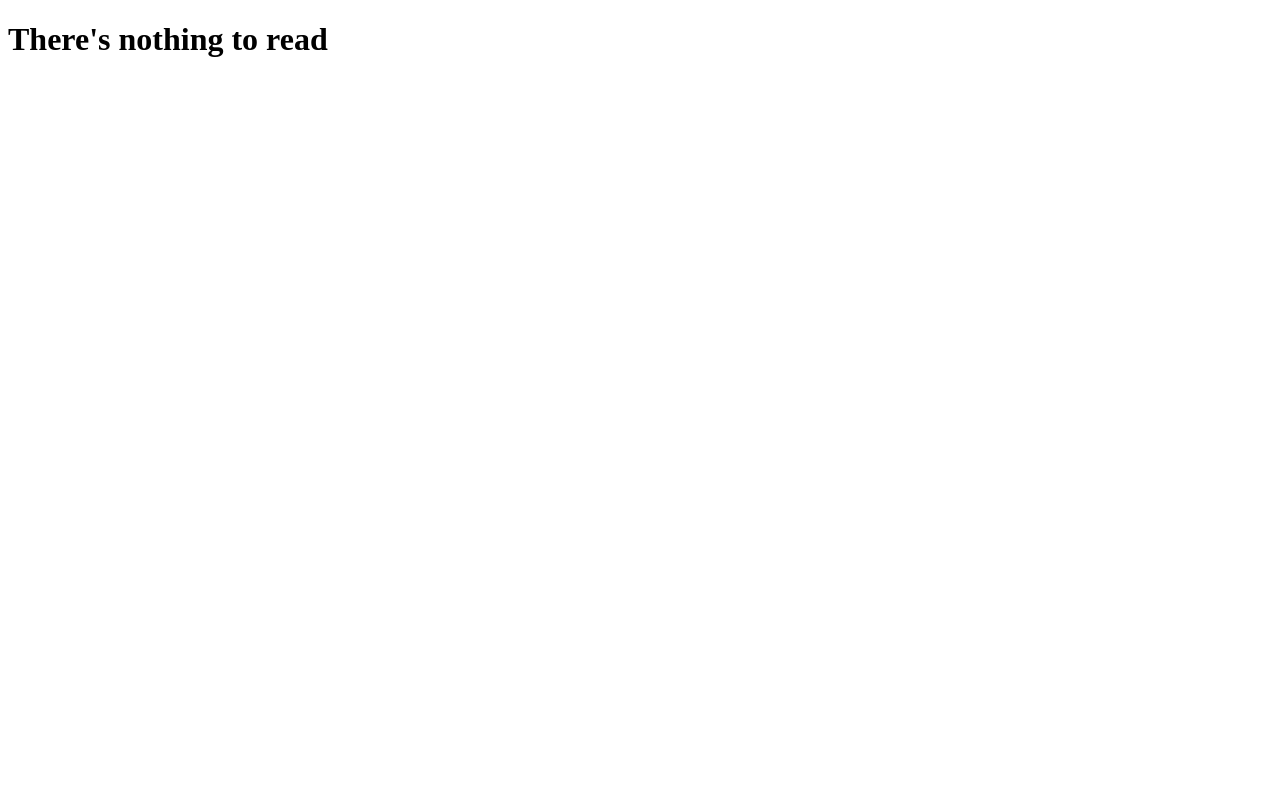
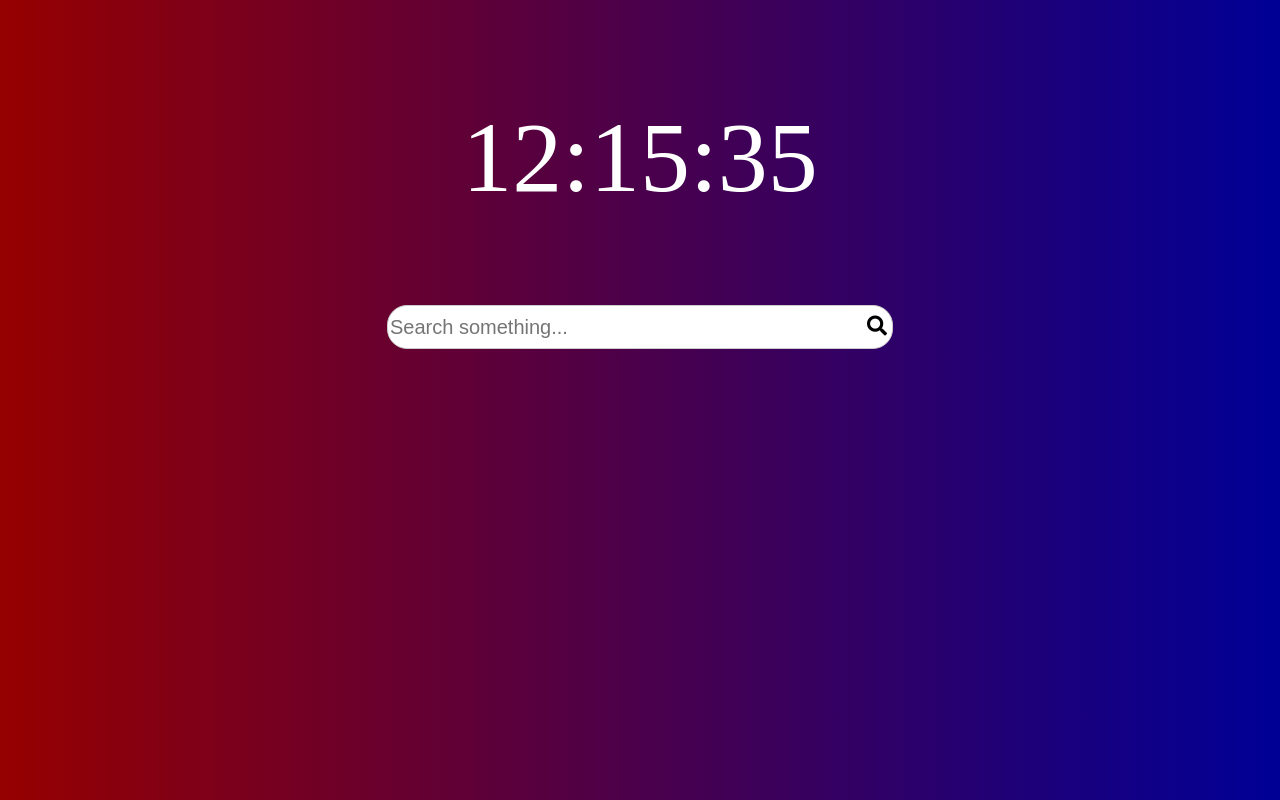
Before and after one commit to GHO-img/GHO-img.github.io, a plain HTML site: page index.html in a window 1280 px wide. Drawn offline with Linux system fonts and the light colour scheme; a web font is replaced by a local one.

Commit message:
Update index.html
u can set this to ur start up page

```diff
--- a/index.html
+++ b/index.html
@@ -1,10 +1,66 @@
 <!DOCTYPE html>
-<html>
+<html lang="en">
 <head>
-<title>GHO-img</title>
-<link rel="icon" type="image/x-icon" href="favicon.jpg">
+	<meta charset="UTF-8">
+	<meta name="viewport" content="width=device-width, initial-scale=1.0">
+	<title>New Tab</title>
+	<link rel="stylesheet" href="https://cdnjs.cloudflare.com/ajax/libs/font-awesome/4.7.0/css/font-awesome.min.css">
+	<link rel="stylesheet" href="https://cdnjs.cloudflare.com/ajax/libs/font-awesome/5.15.4/css/all.min.css">
+	<style type="text/css">
+		@import url('https://fonts.googleapis.com/css2?family=Anta&display=swap');
+		body {
+			font-family: "Anta";
+			text-align: center;
+			background: linear-gradient(90deg,rgb(150,0,0),rgb(0,0,150));
+		}
+		.search-container {
+			position: relative;
+			display: inline-block;
+			padding-top: 90px;
+		}
+		.search-container input {
+			border-radius: 20px;
+			font-size: 20px;
+			width: 500px;
+			height: 40px;
+			border: 1px solid #ccc;
+		}
+		.search-container button {
+			font-size: 20px;
+			position: absolute;
+			top: 0;
+			right: 0;
+			padding-top: 100px;
+			color: black;
+			border: none;
+			cursor: pointer;
+			background: none;
+		}
+		#clock {
+			color: rgb(255, 255, 255);
+			margin-top: 100px;
+			font-size: 100px;
+		}
+	</style>
 </head>
 <body>
-<h1>There's nothing to read</h1>
+	<div id="clock">0:00:00 AM</div>
+	<div class="search-container">
+		<input id="search" type="text" placeholder="Search something..." aria-live="polite">
+		<button onclick="location.href = 'https://www.google.com/search?q=' + document.getElementById('search').value"><i class="fa fa-search"></i></button>
+	</div>
+	<script type="text/javascript">
+		setInterval(showTime, 0);
+		function showTime() {
+			let hour = new Date().getHours();
+			let min = new Date().getMinutes();
+			let sec = new Date().getSeconds();
+			hour = hour < 10 ? "0" + hour : hour;
+			min = min < 10 ? "0" + min : min;
+			sec = sec < 10 ? "0" + sec : sec;
+			let currentTime = hour + ":" + min + ":" + sec;
+			document.getElementById("clock").innerHTML = currentTime;
+		}
+	</script>
 </body>
 </html>
```
